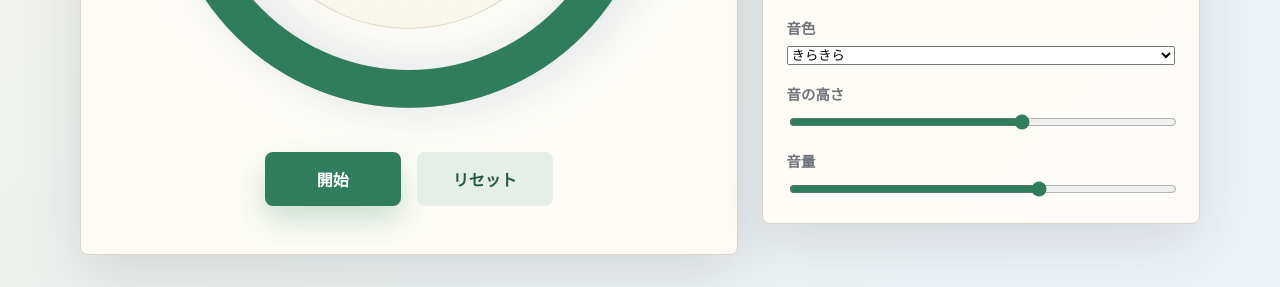
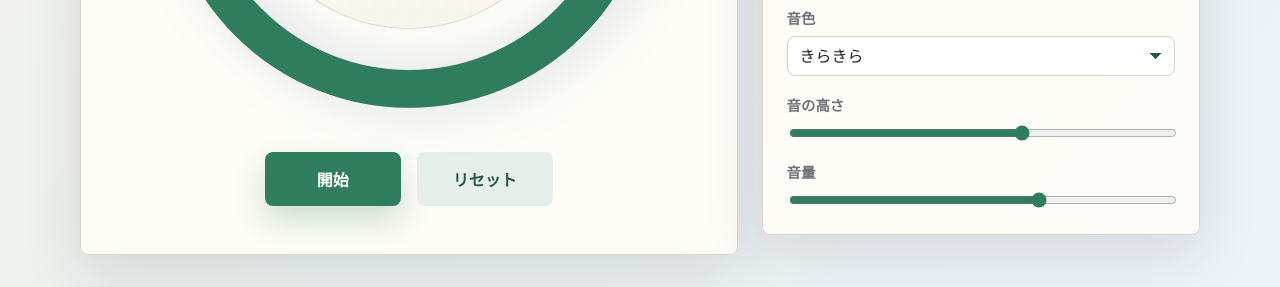
Before and after one commit to jimmynaka/0731testbyclaudecodetest, a plain HTML site: page index.html in a window 1280 px wide. Shown: the part 597-884 px from the top of the page. Drawn offline with Linux system fonts and the light colour scheme.

Commit message:
Style cute chime selector

```diff
--- a/countdown-timer/styles.css
+++ b/countdown-timer/styles.css
@@ -30,7 +30,8 @@ body {
 }
 
 button,
-input {
+input,
+select {
   font: inherit;
 }
 
@@ -238,7 +239,8 @@ button:active {
 }
 
 button:focus-visible,
-input:focus-visible {
+input:focus-visible,
+select:focus-visible {
   outline: 3px solid rgba(216, 155, 43, 0.62);
   outline-offset: 3px;
 }
@@ -288,7 +290,8 @@ input:focus-visible {
 }
 
 .phase-row input,
-.field input[type="number"] {
+.field input[type="number"],
+.field select {
   min-width: 0;
   width: 100%;
   min-height: 40px;
@@ -297,6 +300,17 @@ input:focus-visible {
   padding: 0 12px;
   color: var(--text);
   background: #fff;
+}
+
+.field select {
+  padding-right: 36px;
+  appearance: none;
+  background:
+    linear-gradient(45deg, transparent 50%, var(--green-dark) 50%) calc(100% - 18px) 52% / 6px 6px
+      no-repeat,
+    linear-gradient(135deg, var(--green-dark) 50%, transparent 50%) calc(100% - 12px) 52% / 6px 6px
+      no-repeat,
+    #fff;
 }
 
 .remove-phase {
```
